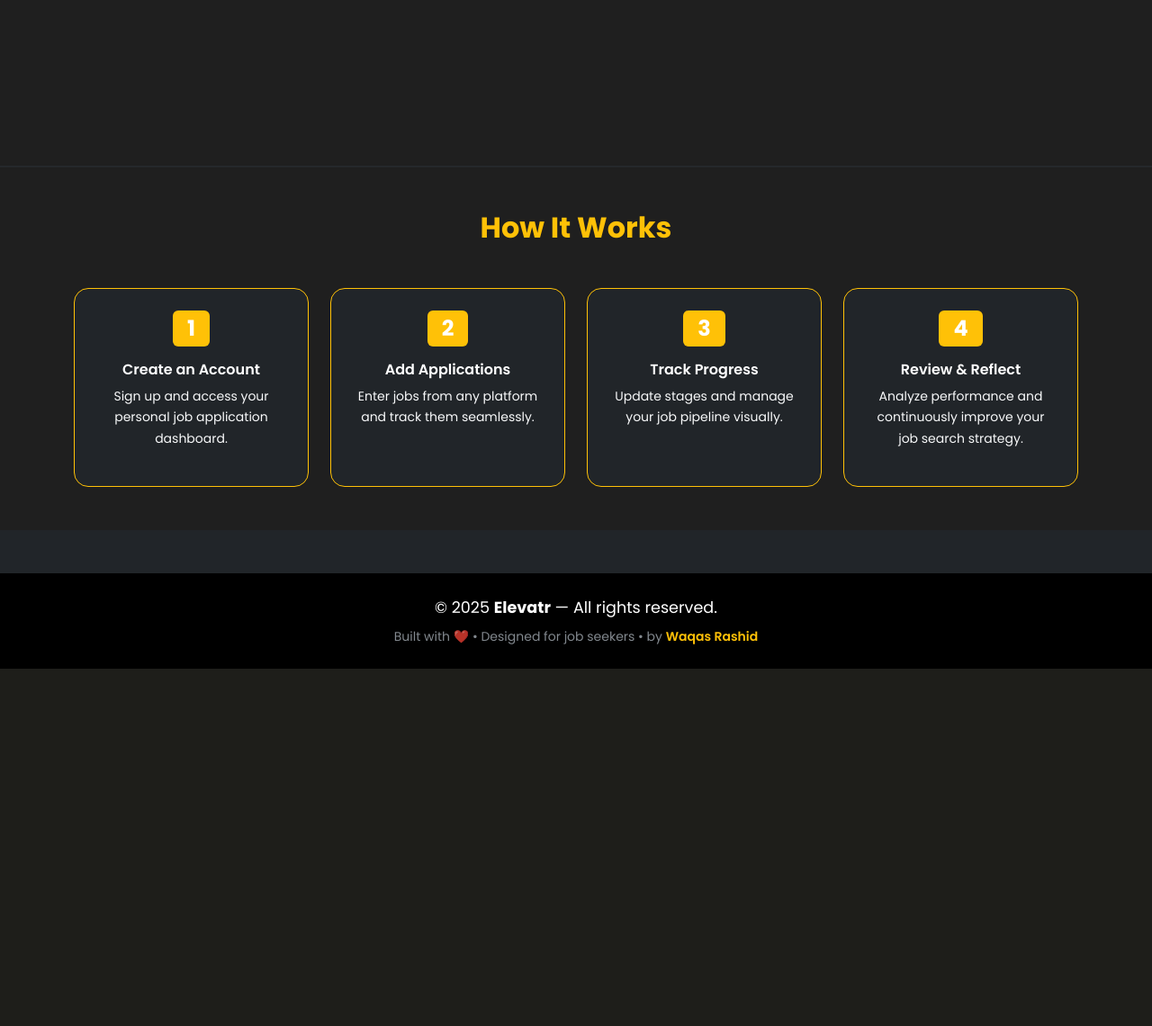
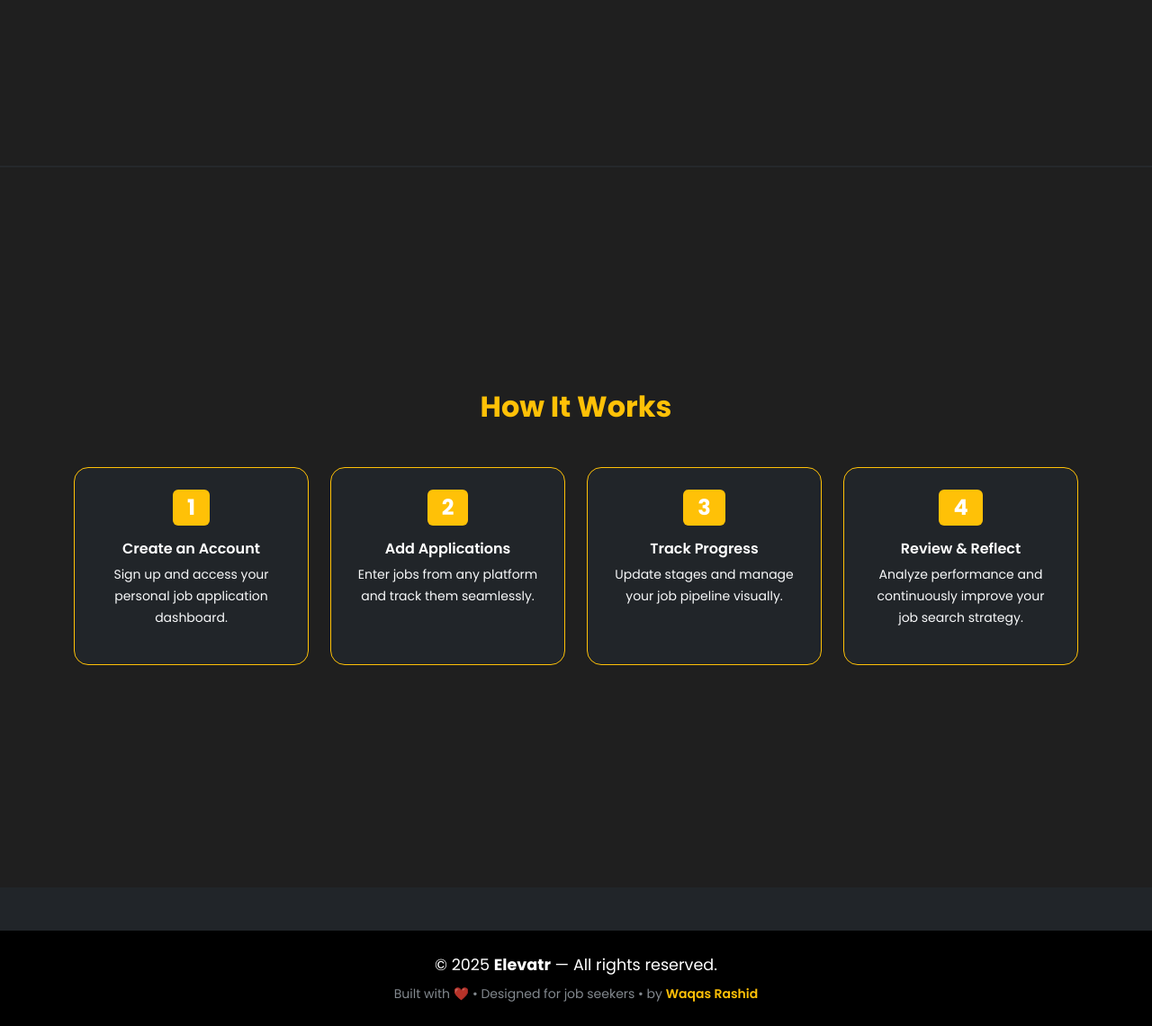
Before and after one commit to waqas-rashid1/ApplyLog, a Django app: page / in a window 1280 px wide. Shown: the part 2218-3358 px from the top of the page at 90% size. Before the commit the page ends 2961 px from the top, so only its background shows below. Run offline with Django 5.2, Linux system fonts and the light colour scheme.

Commit message:
Update height of home section

```diff
--- a/main/templates/basics/home.html
+++ b/main/templates/basics/home.html
@@ -84,7 +84,7 @@
 <hr class="my-0" style="border: none; border-top: 2px solid #333;" />
 
 <!-- How It Works Section -->
-<section class="d-flex align-items-center text-white" style="background-color: #1f1f1f;">
+<section class="d-flex align-items-center text-white" style="background-color: #1f1f1f; height:100vh">
   <div class="container py-5">
     <h2 class="text-center fw-bold mb-5 text-warning">How It Works</h2>
     <div class="row g-4">
```
